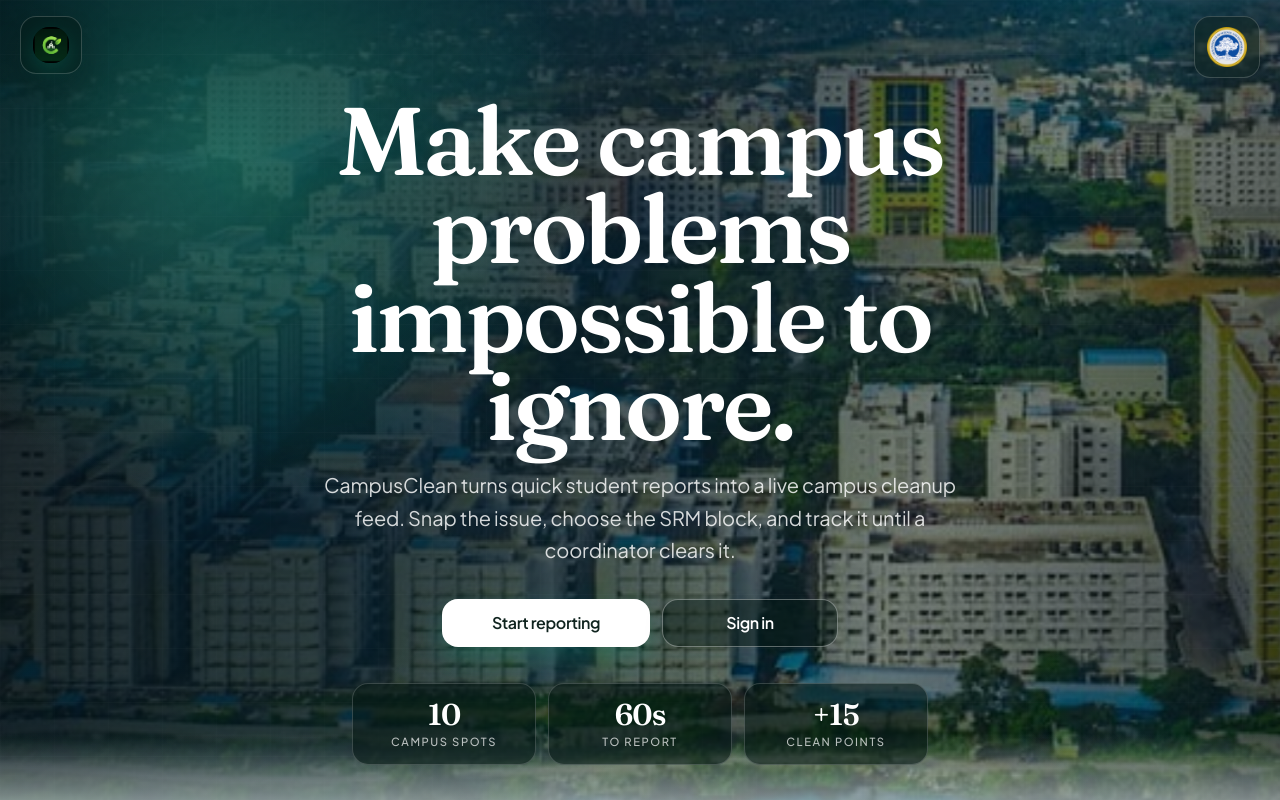
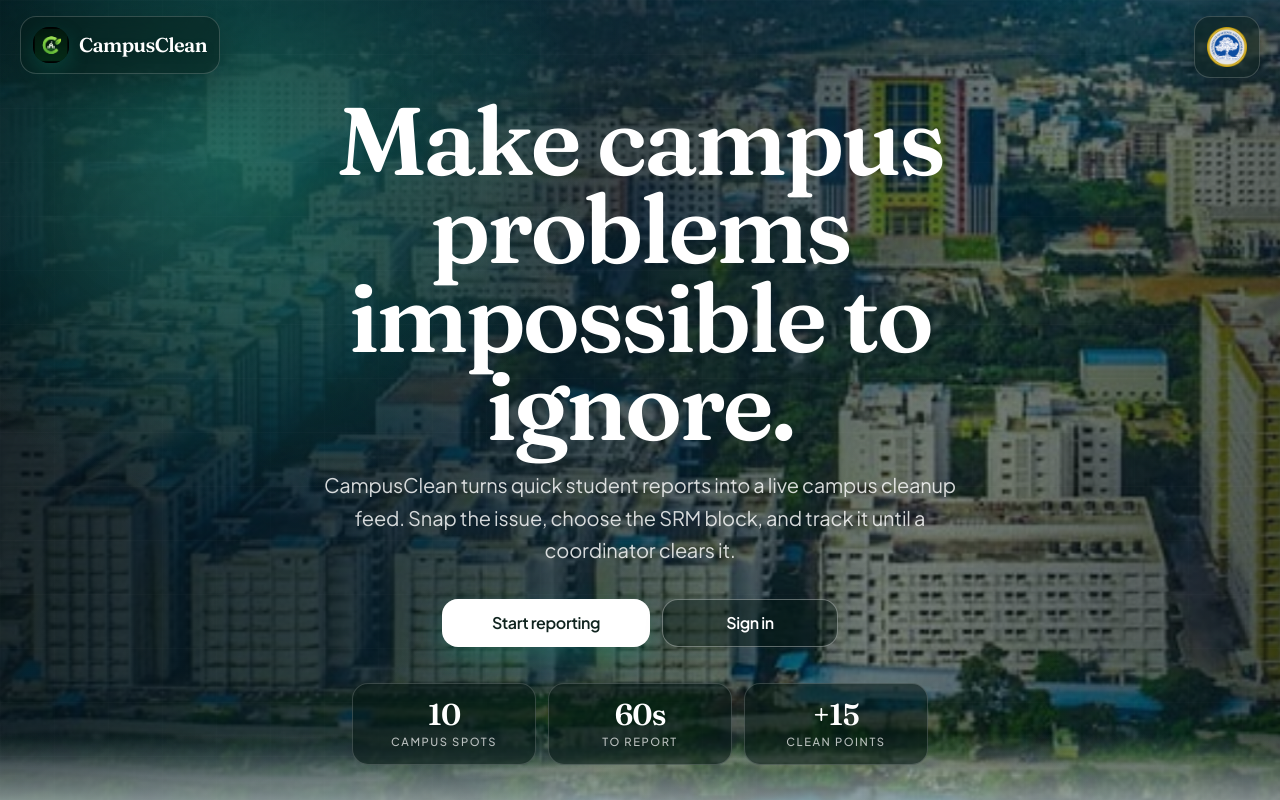
Before and after one commit to Skygazer1111/CivicClear, a Next.js app in the folder civicclear/: page / in a window 1280 px wide. Shown: the top 800 px of the page. Built offline with nearby package versions, Linux system fonts and the light colour scheme; no server answers.

Commit message:
Refactor PublicBrandHeader component by simplifying the AppBrandMark usage. Removed unnecessary props for improved code clarity and maintainability.

```diff
--- a/civicclear/shared/layout/brand.tsx
+++ b/civicclear/shared/layout/brand.tsx
@@ -82,12 +82,7 @@ export function PublicBrandHeader({
       >
         <div className="flex items-start justify-between gap-3 px-3 pt-3 sm:px-5 sm:pt-4">
           <div className={cn(glassChip, "px-2.5 py-2 sm:px-3 sm:py-2.5")}>
-            <AppBrandMark
-              href={homeHref}
-              tone="glass"
-              showName={false}
-              className="gap-0"
-            />
+            <AppBrandMark href={homeHref} tone="glass" />
           </div>
 
           <div className="flex shrink-0 items-center gap-2 sm:gap-3">
```
